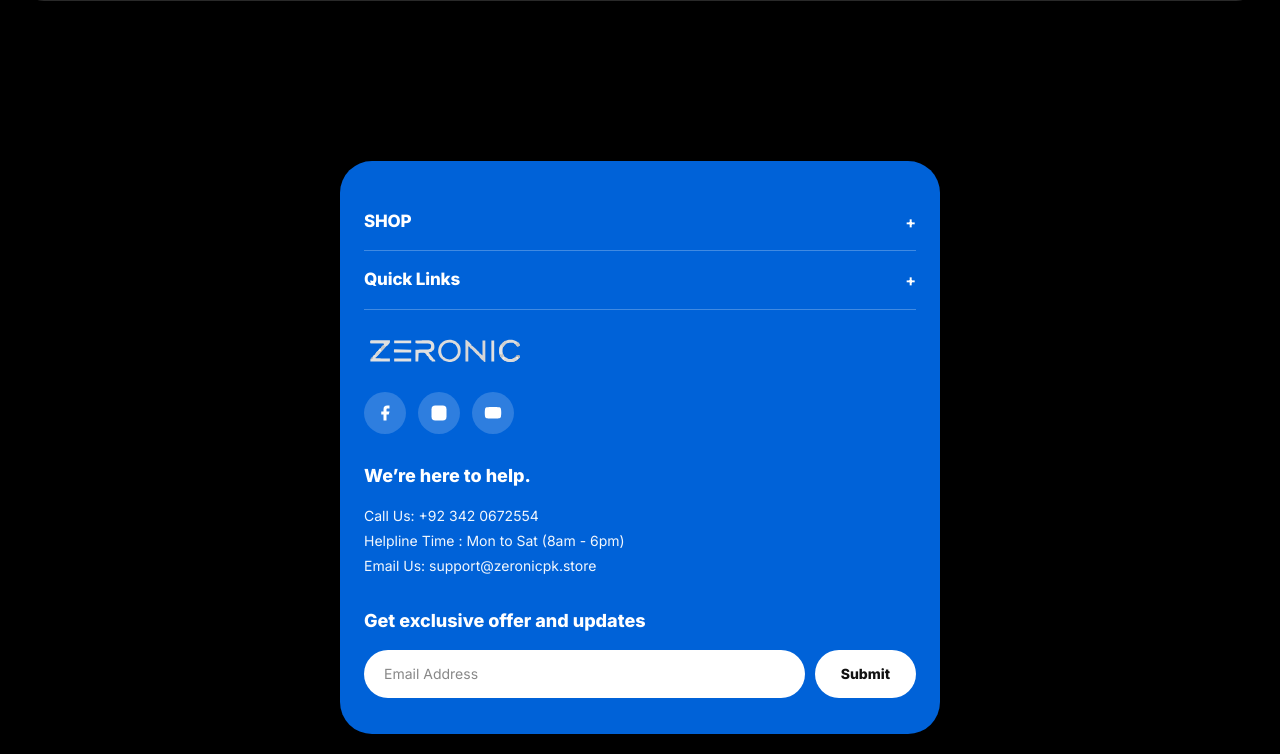
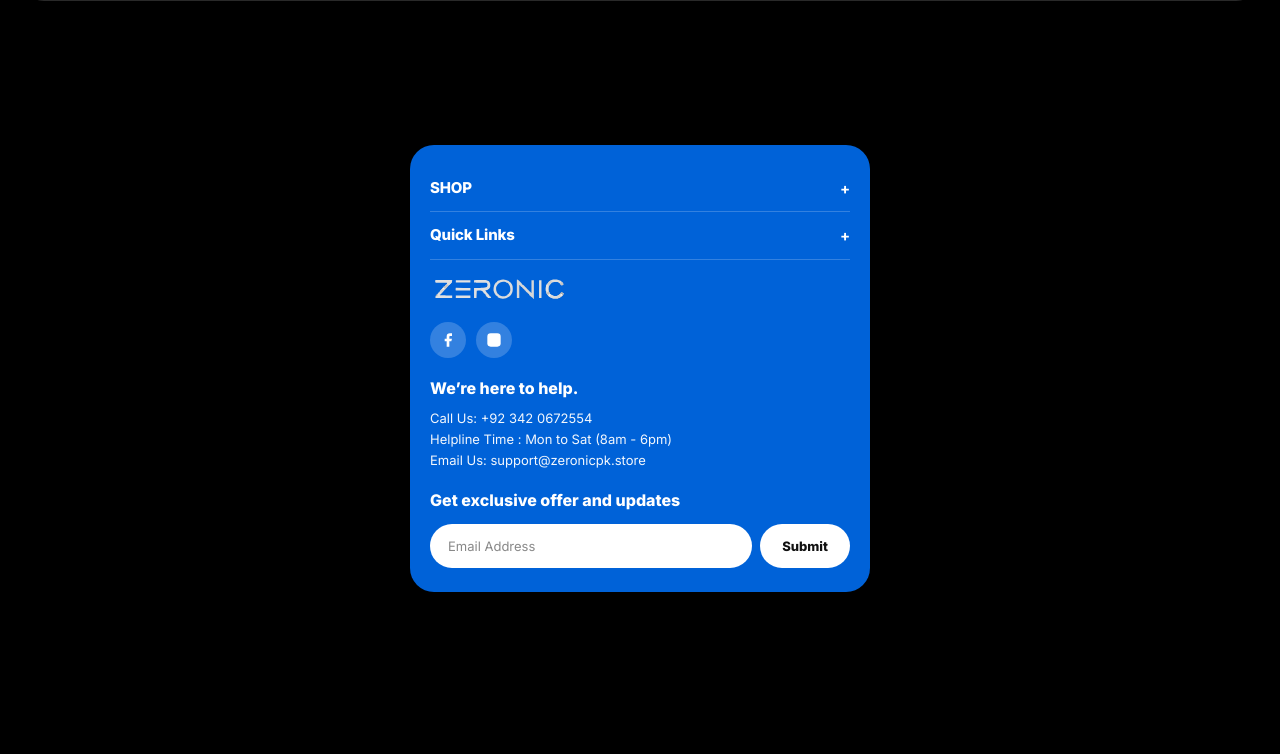
Before and after one commit to fakharhayat786/zeronic-store, a plain HTML site: page index.html in a window 1280 px wide. Shown: the part 3284-4038 px from the top of the page. After the commit the page ends 3892 px from the top, so only its background shows below. Drawn offline with Linux system fonts and the light colour scheme.

Commit message:
Update index.html

```diff
--- a/index.html
+++ b/index.html
@@ -299,7 +299,6 @@
       padding: 40px 0 60px;
     }
 
-    /* Desktop Hero Layout */
     .hero-card {
       position: relative;
       min-height: 620px;
@@ -369,7 +368,6 @@
       filter: drop-shadow(0 30px 50px rgba(0, 0, 0, 0.8));
     }
 
-    /* Mobile Hero Layout (Targeting 9:16 portrait image layout) */
     .hero-mobile-container {
       display: none;
     }
@@ -453,7 +451,6 @@
     .statement {
       padding: 28px 0;
       background: var(--pure-black);
-      border-y: 1px solid var(--border-dark);
       color: var(--white);
       border-top: 1px solid var(--border-dark);
       border-bottom: 1px solid var(--border-dark);
@@ -738,46 +735,46 @@
     ========================================================= */
     .footer {
       background: var(--pure-black);
-      padding: 40px 16px 20px;
+      padding: 24px 12px 16px;
       color: var(--white);
     }
 
     .techhunk-footer-card {
       background-color: #0062d8;
-      border-radius: 32px;
-      padding: 32px 24px 36px;
+      border-radius: 24px;
+      padding: 20px 20px 24px;
       color: #ffffff;
-      max-width: 600px;
+      max-width: 460px;
       margin: 0 auto;
     }
 
     .th-accordion {
-      border-bottom: 1px solid rgba(255, 255, 255, 0.25);
+      border-bottom: 1px solid rgba(255, 255, 255, 0.2);
     }
 
     .th-accordion-header {
       width: 100%;
       background: transparent;
       color: #ffffff;
-      padding: 16px 0;
+      padding: 12px 0;
       display: flex;
       align-items: center;
       justify-content: space-between;
-      font-size: 17px;
+      font-size: 15px;
       font-weight: 800;
       letter-spacing: -0.01em;
       text-align: left;
     }
 
     .th-accordion-icon {
-      font-size: 16px;
+      font-size: 15px;
       font-weight: 700;
       line-height: 1;
     }
 
     .th-accordion-content {
       display: none;
-      padding: 4px 0 20px;
+      padding: 2px 0 14px;
     }
 
     .th-accordion.open .th-accordion-content {
@@ -787,12 +784,12 @@
     .th-links {
       display: flex;
       flex-direction: column;
-      gap: 12px;
+      gap: 10px;
     }
 
     .th-links a {
       color: rgba(255, 255, 255, 0.9);
-      font-size: 14px;
+      font-size: 13px;
       font-weight: 400;
       transition: opacity 0.2s ease;
     }
@@ -802,16 +799,16 @@
     }
 
     .th-brand-block {
-      margin-top: 28px;
+      margin-top: 18px;
     }
 
     .th-brand-logo {
       display: inline-block;
-      margin-bottom: 20px;
+      margin-bottom: 14px;
     }
 
     .th-brand-logo img {
-      height: 28px;
+      height: 24px;
       width: auto;
       object-fit: contain;
     }
@@ -819,15 +816,15 @@
     .th-socials {
       display: flex;
       align-items: center;
-      gap: 12px;
-      margin-bottom: 28px;
+      gap: 10px;
+      margin-bottom: 18px;
     }
 
     .th-social-icon {
-      width: 42px;
-      height: 42px;
+      width: 36px;
+      height: 36px;
       border-radius: 50%;
-      background: rgba(255, 255, 255, 0.18);
+      background: rgba(255, 255, 255, 0.2);
       color: #ffffff;
       display: flex;
       align-items: center;
@@ -836,78 +833,79 @@
     }
 
     .th-social-icon:hover {
-      background: rgba(255, 255, 255, 0.3);
+      background: rgba(255, 255, 255, 0.35);
     }
 
     .th-social-icon svg {
-      width: 18px;
-      height: 18px;
+      width: 16px;
+      height: 16px;
       fill: currentColor;
     }
 
     .th-help-block {
-      margin-bottom: 28px;
+      margin-bottom: 18px;
     }
 
     .th-help-title {
-      font-size: 18px;
+      font-size: 16px;
       font-weight: 800;
-      margin-bottom: 14px;
+      margin-bottom: 8px;
       color: #ffffff;
     }
 
     .th-help-info {
-      font-size: 14px;
-      line-height: 1.8;
+      font-size: 13px;
+      line-height: 1.6;
       color: rgba(255, 255, 255, 0.95);
     }
 
-    .th-newsletter-block {
-      margin-top: 8px;
-    }
-
-    .th-newsletter-title {
-      font-size: 18px;
+    /* NEWSLETTER EXACT TECH HUNK PATTERN */
+    .mcard__news {
+      margin-top: 16px;
+    }
+
+    .mcard__news-heading {
+      font-size: 16px;
       font-weight: 800;
-      margin-bottom: 16px;
+      margin-bottom: 12px;
       color: #ffffff;
     }
 
-    .th-newsletter-form {
-      display: flex;
-      gap: 10px;
-      align-items: center;
-    }
-
-    .th-input {
+    .mcard__news-row {
+      display: flex;
+      gap: 8px;
+      align-items: center;
+    }
+
+    .mcard__input {
       flex: 1;
-      height: 48px;
+      height: 44px;
       background: #ffffff;
       border: none;
       border-radius: 999px;
-      padding: 0 20px;
-      font-size: 14px;
+      padding: 0 18px;
+      font-size: 13px;
       color: #333333;
       outline: none;
     }
 
-    .th-input::placeholder {
+    .mcard__input::placeholder {
       color: #888888;
     }
 
-    .th-submit-btn {
-      height: 48px;
-      padding: 0 26px;
+    .mcard__btn {
+      height: 44px;
+      padding: 0 22px;
       background: #ffffff;
       color: #111111;
-      font-size: 14px;
+      font-size: 13px;
       font-weight: 800;
       border-radius: 999px;
       transition: background 0.2s ease;
       white-space: nowrap;
     }
 
-    .th-submit-btn:hover {
+    .mcard__btn:hover {
       background: #f0f0f0;
     }
 
@@ -1286,13 +1284,6 @@
         right: 20px;
         width: 48px;
         height: 48px;
-      }
-      .th-newsletter-form {
-        flex-direction: column;
-        align-items: stretch;
-      }
-      .th-submit-btn {
-        width: 100%;
       }
     }
   </style>
@@ -1674,7 +1665,7 @@
   </main>
 
   <!-- =======================================================
-       FOOTER (TECH HUNK EXACT STYLE WITH ZERONIC BRANDING)
+       FOOTER (COMPACT TECH HUNK STYLE WITH ZERONIC BRANDING)
   ======================================================== -->
   <footer class="footer">
     <div class="techhunk-footer-card">
@@ -1718,14 +1709,11 @@
           <img src="assets/white logo.svg" alt="ZERONIC" />
         </a>
         <div class="th-socials">
-          <a href="#" class="th-social-icon" aria-label="Facebook">
+          <a href="https://www.facebook.com/zeronicpk" target="_blank" rel="noopener noreferrer" class="th-social-icon" aria-label="Facebook">
             <svg viewBox="0 0 24 24"><path d="M18 2h-3a5 5 0 0 0-5 5v3H7v4h3v8h4v-8h3l1-4h-4V7a1 1 0 0 1 1-1h3z"></path></svg>
           </a>
-          <a href="#" class="th-social-icon" aria-label="Instagram">
+          <a href="https://www.instagram.com/zeronicpk/" target="_blank" rel="noopener noreferrer" class="th-social-icon" aria-label="Instagram">
             <svg viewBox="0 0 24 24"><rect x="2" y="2" width="20" height="20" rx="5" ry="5"></rect><path d="M16 11.37A4 4 0 1 1 12.63 8 4 4 0 0 1 16 11.37z"></path><line x1="17.5" y1="6.5" x2="17.51" y2="6.5"></line></svg>
-          </a>
-          <a href="#" class="th-social-icon" aria-label="YouTube">
-            <svg viewBox="0 0 24 24"><path d="M22.54 6.42a2.78 2.78 0 0 0-1.94-2C18.88 4 12 4 12 4s-6.88 0-8.6.46a2.78 2.78 0 0 0-1.94 2A29 29 0 0 0 1 11.75a29 29 0 0 0 .46 5.33A2.78 2.78 0 0 0 3.4 19c1.72.46 8.6.46 8.6.46s6.88 0 8.6-.46a2.78 2.78 0 0 0 1.94-2 29 29 0 0 0 .46-5.25 29 29 0 0 0-.46-5.33z"></path><polygon points="9.75 15.02 15.5 11.75 9.75 8.48 9.75 15.02"></polygon></svg>
           </a>
         </div>
       </div>
@@ -1740,12 +1728,25 @@
         </div>
       </div>
 
-      <!-- NEWSLETTER FORM -->
-      <div class="th-newsletter-block">
-        <h3 class="th-newsletter-title">Get exclusive offer and updates</h3>
-        <form class="th-newsletter-form" onsubmit="event.preventDefault();">
-          <input type="email" class="th-input" placeholder="Email Address" required />
-          <button type="submit" class="th-submit-btn">Submit</button>
+      <!-- NEWSLETTER SECTION (EXACT MATCH) -->
+      <div class="mcard__news">
+        <h3 class="mcard__news-heading">Get exclusive offer and updates</h3>
+        <form method="post" action="/contact#contact_form" id="contact_form" accept-charset="UTF-8" class="contact-form" novalidate="novalidate">
+          <input type="hidden" name="form_type" value="customer" />
+          <input type="hidden" name="utf8" value="✓" />
+          <input type="hidden" name="contact[tags]" value="newsletter">
+          <div class="mcard__news-row">
+            <input
+              class="mcard__input"
+              type="email"
+              name="contact[email]"
+              required
+              autocomplete="email"
+              inputmode="email"
+              placeholder="Email Address"
+              aria-label="Email address">
+            <button class="mcard__btn" type="submit">Submit</button>
+          </div>
         </form>
       </div>
 
```
